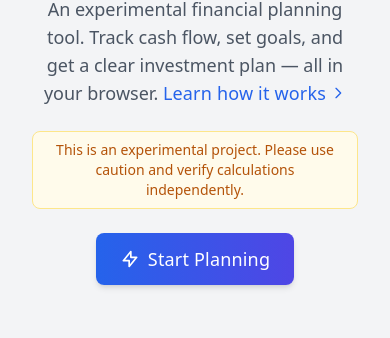
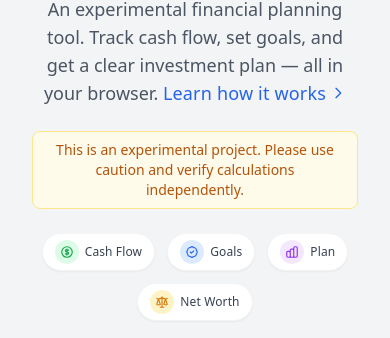
Before and after one commit to vinodvr/rupee-folio, a website with bundled scripts: page index.html in a window 390 px wide. Shown: the part 247-585 px from the top of the page. Built offline with nearby package versions, Linux system fonts and the light colour scheme.

Commit message:
Show compact feature chips on mobile, full cards on desktop
Mobile view now shows pill-shaped chips with icon + short label:
[Cash Flow] [Goals] [Plan] [Net Worth]

This keeps features visible while ensuring CTA is in first fold.
Full cards with descriptions still shown on tablet/desktop.

Co-Authored-By: Claude Opus 4.5 <noreply@anthropic.com>

```diff
--- a/index.html
+++ b/index.html
@@ -73,6 +73,43 @@
           This is an experimental project. Please use caution and verify calculations independently.
         </p>
 
+        <!-- Mobile: Compact feature icons -->
+        <div class="flex md:hidden flex-wrap justify-center gap-3 mb-6">
+          <div class="flex items-center gap-1.5 bg-white rounded-full px-3 py-1.5 shadow-sm border border-gray-100">
+            <div class="w-6 h-6 bg-green-100 rounded-full flex items-center justify-center">
+              <svg class="w-3.5 h-3.5 text-green-600" fill="none" stroke="currentColor" viewBox="0 0 24 24">
+                <path stroke-linecap="round" stroke-linejoin="round" stroke-width="2" d="M12 8c-1.657 0-3 .895-3 2s1.343 2 3 2 3 .895 3 2-1.343 2-3 2m0-8c1.11 0 2.08.402 2.599 1M12 8V7m0 1v8m0 0v1m0-1c-1.11 0-2.08-.402-2.599-1M21 12a9 9 0 11-18 0 9 9 0 0118 0z"/>
+              </svg>
+            </div>
+            <span class="text-xs font-medium text-gray-700">Cash Flow</span>
+          </div>
+          <div class="flex items-center gap-1.5 bg-white rounded-full px-3 py-1.5 shadow-sm border border-gray-100">
+            <div class="w-6 h-6 bg-blue-100 rounded-full flex items-center justify-center">
+              <svg class="w-3.5 h-3.5 text-blue-600" fill="none" stroke="currentColor" viewBox="0 0 24 24">
+                <path stroke-linecap="round" stroke-linejoin="round" stroke-width="2" d="M9 12l2 2 4-4M7.835 4.697a3.42 3.42 0 001.946-.806 3.42 3.42 0 014.438 0 3.42 3.42 0 001.946.806 3.42 3.42 0 013.138 3.138 3.42 3.42 0 00.806 1.946 3.42 3.42 0 010 4.438 3.42 3.42 0 00-.806 1.946 3.42 3.42 0 01-3.138 3.138 3.42 3.42 0 00-1.946.806 3.42 3.42 0 01-4.438 0 3.42 3.42 0 00-1.946-.806 3.42 3.42 0 01-3.138-3.138 3.42 3.42 0 00-.806-1.946 3.42 3.42 0 010-4.438 3.42 3.42 0 00.806-1.946 3.42 3.42 0 013.138-3.138z"/>
+              </svg>
+            </div>
+            <span class="text-xs font-medium text-gray-700">Goals</span>
+          </div>
+          <div class="flex items-center gap-1.5 bg-white rounded-full px-3 py-1.5 shadow-sm border border-gray-100">
+            <div class="w-6 h-6 bg-purple-100 rounded-full flex items-center justify-center">
+              <svg class="w-3.5 h-3.5 text-purple-600" fill="none" stroke="currentColor" viewBox="0 0 24 24">
+                <path stroke-linecap="round" stroke-linejoin="round" stroke-width="2" d="M9 19v-6a2 2 0 00-2-2H5a2 2 0 00-2 2v6a2 2 0 002 2h2a2 2 0 002-2zm0 0V9a2 2 0 012-2h2a2 2 0 012 2v10m-6 0a2 2 0 002 2h2a2 2 0 002-2m0 0V5a2 2 0 012-2h2a2 2 0 012 2v14a2 2 0 01-2 2h-2a2 2 0 01-2-2z"/>
+              </svg>
+            </div>
+            <span class="text-xs font-medium text-gray-700">Plan</span>
+          </div>
+          <div class="flex items-center gap-1.5 bg-white rounded-full px-3 py-1.5 shadow-sm border border-gray-100">
+            <div class="w-6 h-6 bg-amber-100 rounded-full flex items-center justify-center">
+              <svg class="w-3.5 h-3.5 text-amber-600" fill="none" stroke="currentColor" viewBox="0 0 24 24">
+                <path stroke-linecap="round" stroke-linejoin="round" stroke-width="2" d="M3 6l3 1m0 0l-3 9a5.002 5.002 0 006.001 0M6 7l3 9M6 7l6-2m6 2l3-1m-3 1l-3 9a5.002 5.002 0 006.001 0M18 7l3 9m-3-9l-6-2m0-2v2m0 16V5m0 16H9m3 0h3"/>
+              </svg>
+            </div>
+            <span class="text-xs font-medium text-gray-700">Net Worth</span>
+          </div>
+        </div>
+
+        <!-- Desktop: Full feature cards -->
         <div class="hidden md:grid grid-cols-2 gap-4 text-left mb-10">
           <div class="bg-white rounded-lg p-4 shadow-sm border border-gray-100">
             <div class="flex items-center gap-3 mb-2">
```
